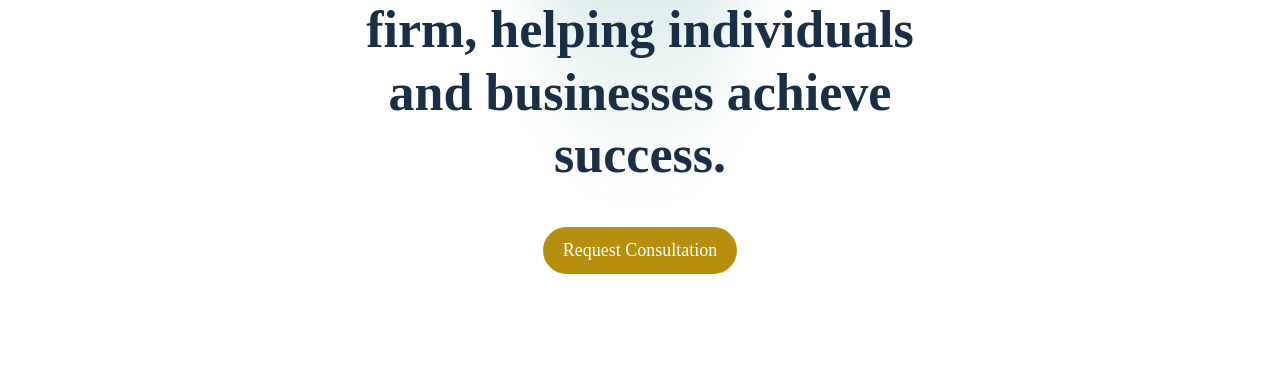
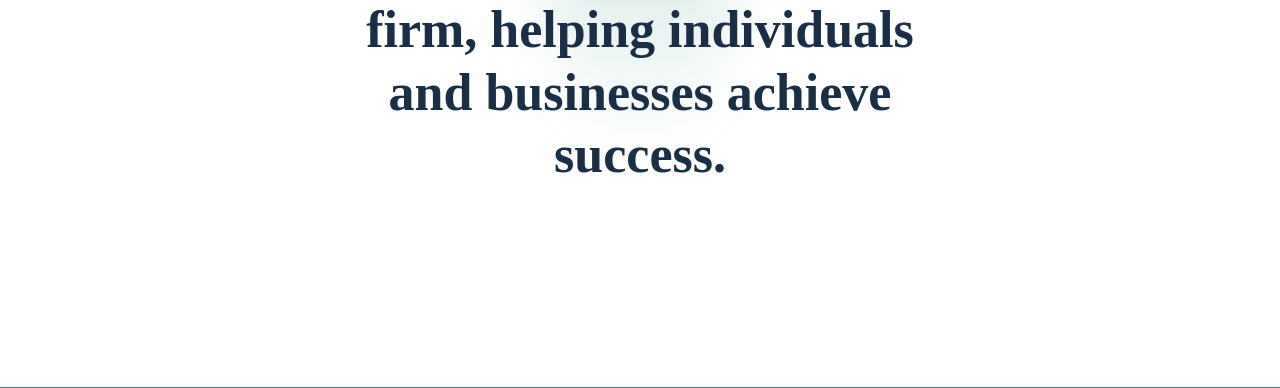
Before and after one commit to ahmed824/CONSULTING, a PHP site: page /about.php in a window 1280 px wide. Shown: the part 2416-2804 px from the top of the page. Run offline with PHP 8.4, Linux system fonts and the light colour scheme.

Commit message:
Hide gold button on about page for improved layout consistency

```diff
--- a/assets/css/style.css
+++ b/assets/css/style.css
@@ -4049,3 +4049,7 @@ policy-checkbox {
   scrollbar-width: thin;
   scrollbar-color: var(--gold) var(--white);
 }
+
+.about-page button.btn.btn-gold {
+  display: none;
+}
```
